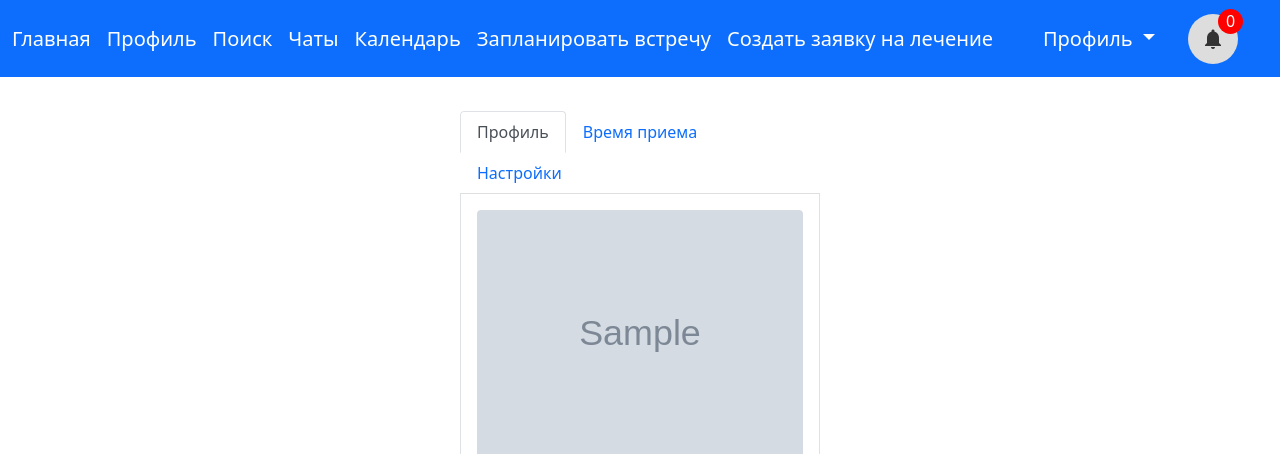
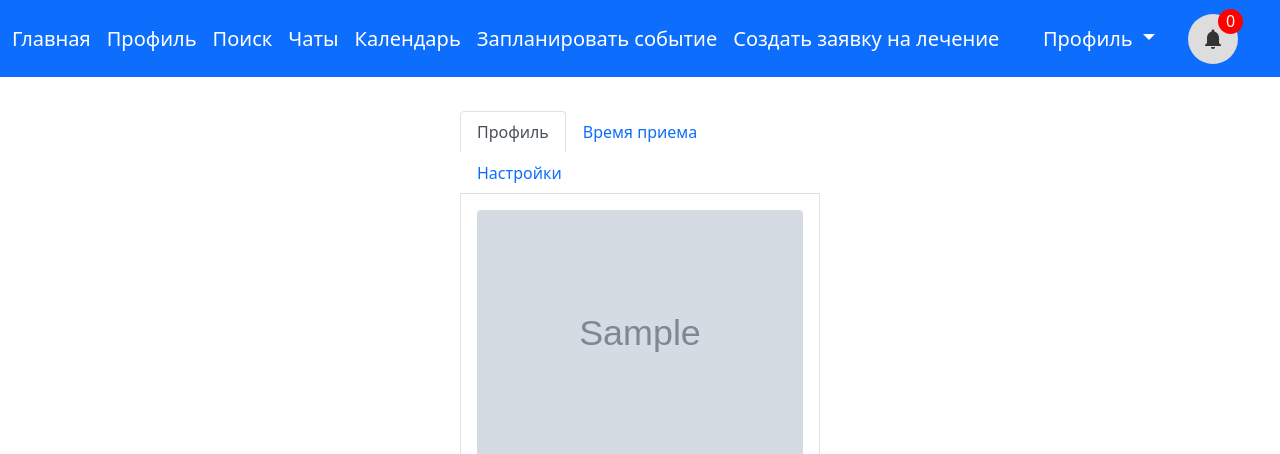
Before and after one commit to BekusovMikhail/medical-app, a Django app: page /account in a window 1280 px wide. Shown: the top 454 px of the page. Run offline with Django 4.2, Linux system fonts and the light colour scheme; a user stored in the database is signed in; tables that the repository leaves empty hold one stand-in row (values such as "Sample post"); grey boxes marked "Sample" are stand-in pictures; data that the repository does not hold is empty; some libraries are stand-ins or nearby versions.

Commit message:
change create_event name in navbar item

```diff
--- a/med/templates/med/base.html
+++ b/med/templates/med/base.html
@@ -84,7 +84,7 @@
         </li>
         {% if request.user.is_clinic or request.user.is_doctor %}
         <li class="nav-item">
-            <a class="navbar-brand" href="/create_event">Запланировать встречу</a>
+            <a class="navbar-brand" href="/create_event">Запланировать событие</a>
         </li>
         {% endif %}
         {% if request.user.is_patient %}
```
